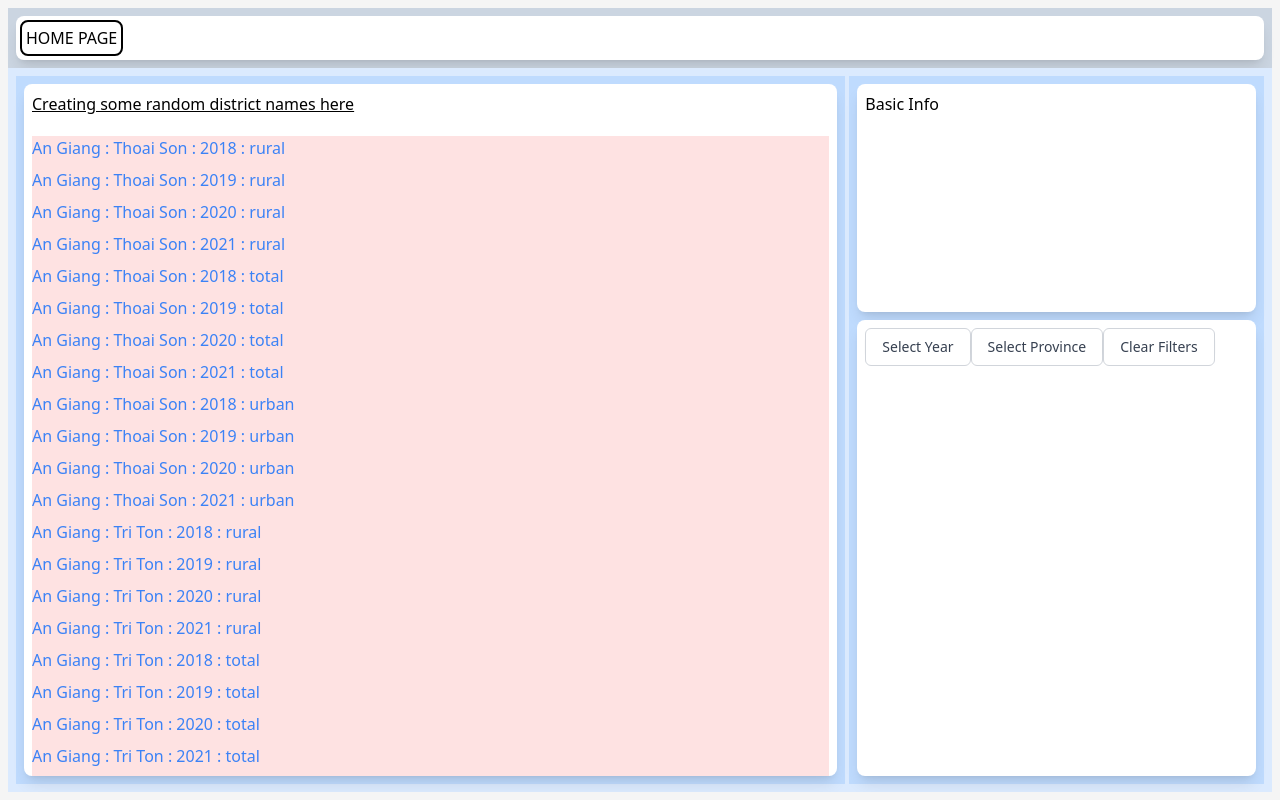
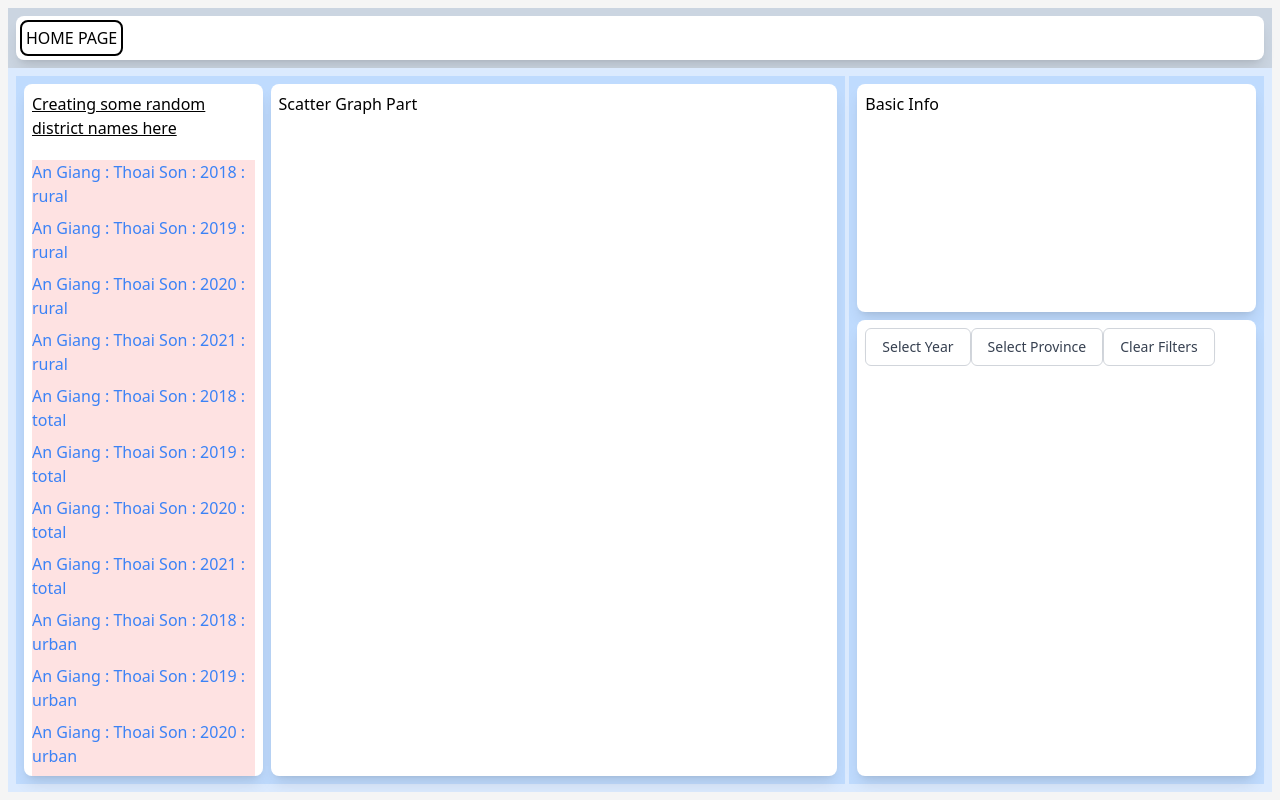
Before and after one commit to RobJJ/bdo-playground, a React (Create React App) app: page / in a window 1280 px wide. Built offline with nearby package versions, Linux system fonts and the light colour scheme.

Commit message:
Split HomePage - graph section into 2 parts, testing starts for scatter diagram

```diff
--- a/src/Pages/HomePage-page.jsx
+++ b/src/Pages/HomePage-page.jsx
@@ -39,8 +39,8 @@ function HomePage(params) {
   return (
     <section className="bg-blue-100 w-full h-full p-2 flex smlr:flex-col gap-1 overflow-auto">
       {/* Graphs area */}
-      <div className="bg-blue-200 w-4/6 smlr:w-full smlr:h-4/6 p-2 flex">
-        <div className="w-full h-full bg-white rounded-lg shadow-lg p-2 overflow-auto">
+      <div className="bg-blue-200 w-4/6 smlr:w-full smlr:h-4/6 p-2 flex gap-2">
+        <div className=" h-full bg-white rounded-lg shadow-lg p-2 overflow-auto">
           <h2 className="underline mb-5">
             Creating some random district names here
           </h2>
@@ -59,8 +59,11 @@ function HomePage(params) {
             })}
           </div>
         </div>
+        <div className="w-full bg-white rounded-lg shadow-lg p-2">
+          Scatter Graph Part
+        </div>
       </div>
-      {/* Info area */}
+      {/* Info area - 2 pieces */}
       <div className="bg-blue-200 w-2/6 h-full smlr:w-full smlr:h-2/6 p-2 flex flex-col smlr:flex-row gap-2">
         <div className="bg-white w-full h-2/6 smlr:h-full smlr:w-2/6 rounded-lg shadow-lg p-2">
           Basic Info
```
